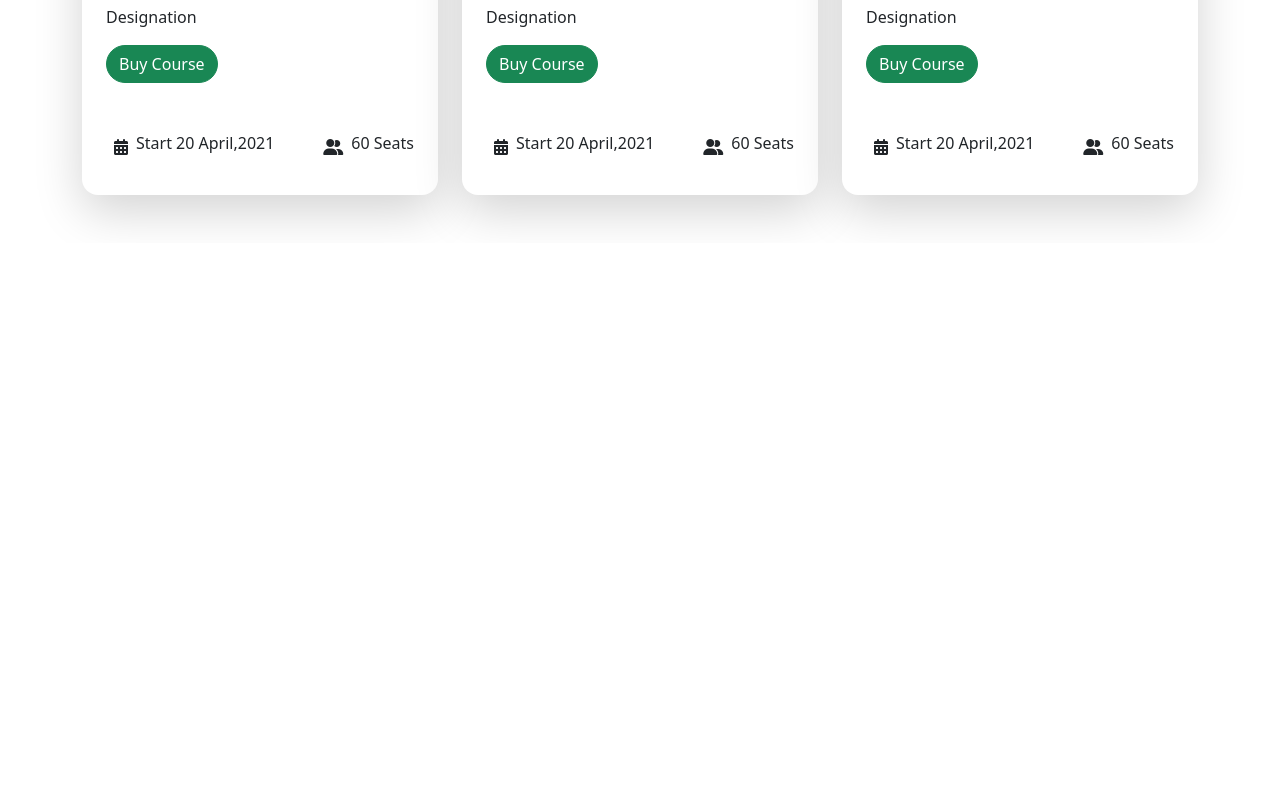
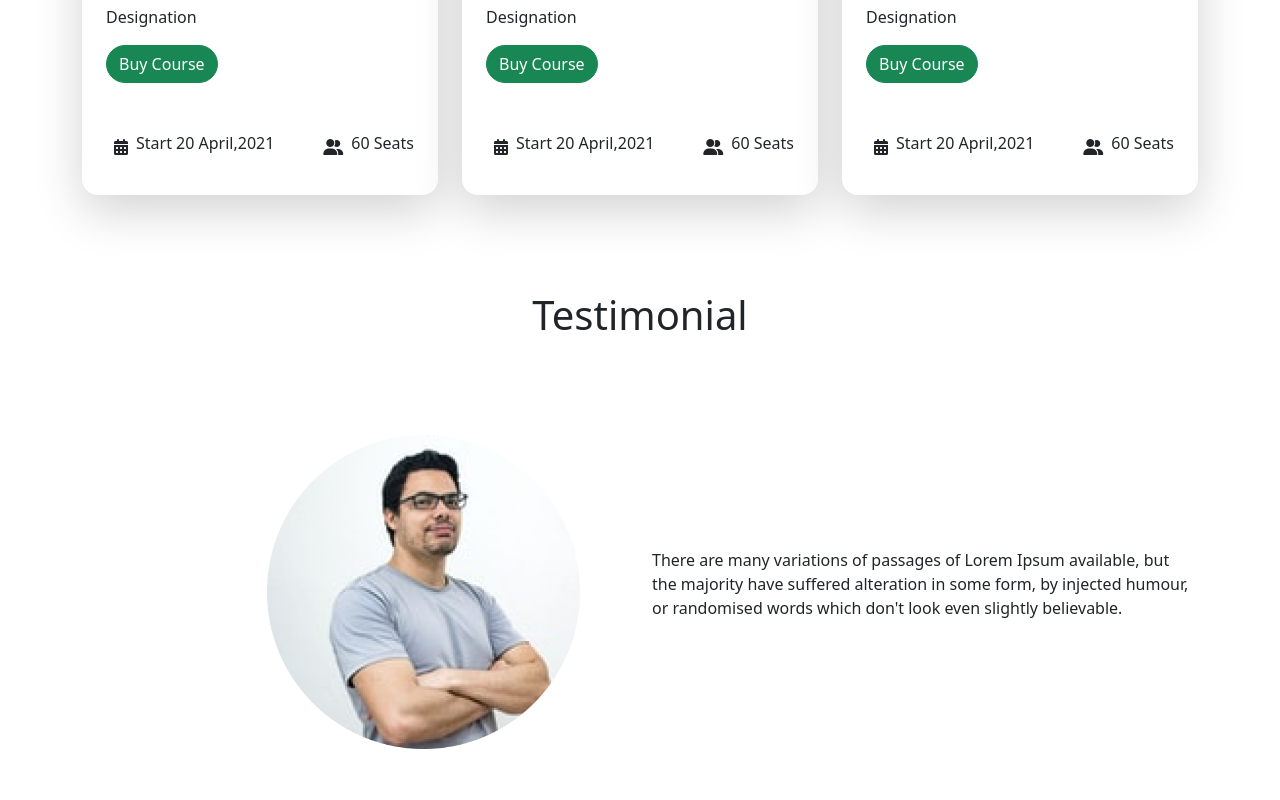
Before and after one commit to MH-akhirul/e-sehool, a plain HTML site: page index.html in a window 1280 px wide. Shown: the part 1321-2121 px from the top of the page. Before the commit the page ends 1564 px from the top, so only its background shows below. Drawn offline with nearby package versions, Linux system fonts and the light colour scheme.

Commit message:
main section

```diff
--- a/index.html
+++ b/index.html
@@ -118,6 +118,7 @@
     </div>
   </div>
   <!-- ################################################################################################################## -->
+   <!-- online cours section -->
  <div class="container">
   <h1 class="text-center">Online Courses</h1>
   <div class="row mt-5 mb-5">
@@ -133,8 +134,8 @@
 
         <div class="d-flex justify-content-between mt-5 ">
           <div class="d-flex justify-content-start">
-            <i class="fa-solid fa-calendar-days p-2"></i>
-            <p>Start 20 April,2021</p>
+              <i class="fa-solid fa-calendar-days p-2"></i>
+              <p class="">Start 20 April,2021</p>
           </div>
           <div class="d-flex justify-content-start ">
             <i class="fa-solid fa-user-group p-2"></i>
@@ -193,6 +194,20 @@
     </div>
   </div>
  </div>
+ <!-- ######################################################################################################### -->
+  <!-- Testimonial section  -->
+   <div class="container">
+    <div class="row mb-5">
+      <h1 class="text-center my-5">Testimonial</h1>
+      <div class="col-12 col-sm-12 col-lg-6 text-end">
+       <img class="img-fluid w-75 p-5" src="Photos/Man.png" alt="">
+      </div>
+      <div class="col-12 col-sm-12 col-lg-6 d-flex align-items-center">
+      <p class="">There are many variations of passages of Lorem Ipsum available, but the majority have suffered alteration in some form, by injected humour,
+        or randomised words which don't look even slightly believable.</p>
+      </div>
+    </div>
+   </div>
 
 
 
```
